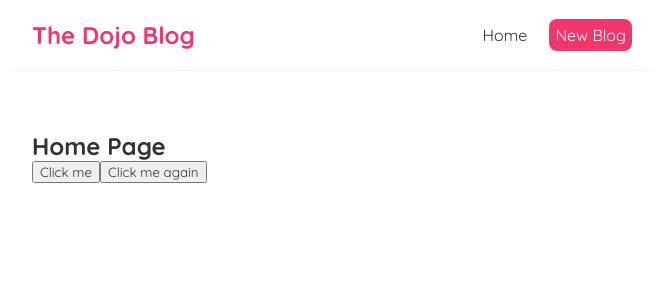
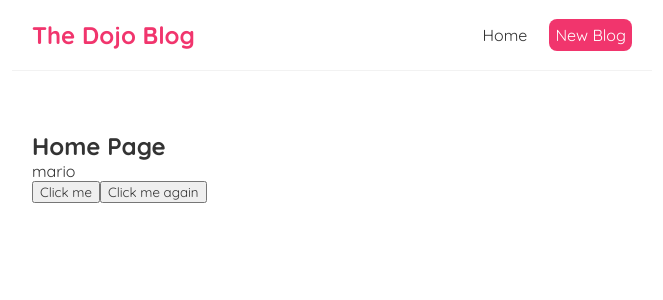
Before and after one commit to Shazammon/dojo-blog, a React (Create React App) app: page / in a window 1280 px wide. Shown: the top 300 px of the page, without its empty margins (308-971 px from the left). Built offline with nearby package versions, Linux system fonts and the light colour scheme.

Commit message:
set up state for name variable in Home component

```diff
--- a/src/Home.js
+++ b/src/Home.js
@@ -1,11 +1,13 @@
-import react from 'react';
+import react, { useState } from 'react';
 
 export default function Home() {
 
-    let name = 'mario'
+    // let name = 'mario'
+    const [ name, setName ] = useState('mario')
 
     const handleClick = (e) => {
-        console.log('Hello ninjas', e)
+        name = 'luigi'
+        console.log('Hello ninjas', e, name)
     }
 
     const handleClickAgain = (name, e) => {
@@ -15,6 +17,7 @@ export default function Home() {
     return (
         <div className="home">
             <h2>Home Page</h2>
+            <p> { name }</p>
             <button onClick={handleClick}>Click me</button>
             <button onClick={(e) => handleClickAgain('Ammon', e)}>Click me again</button>
         </div>
```
